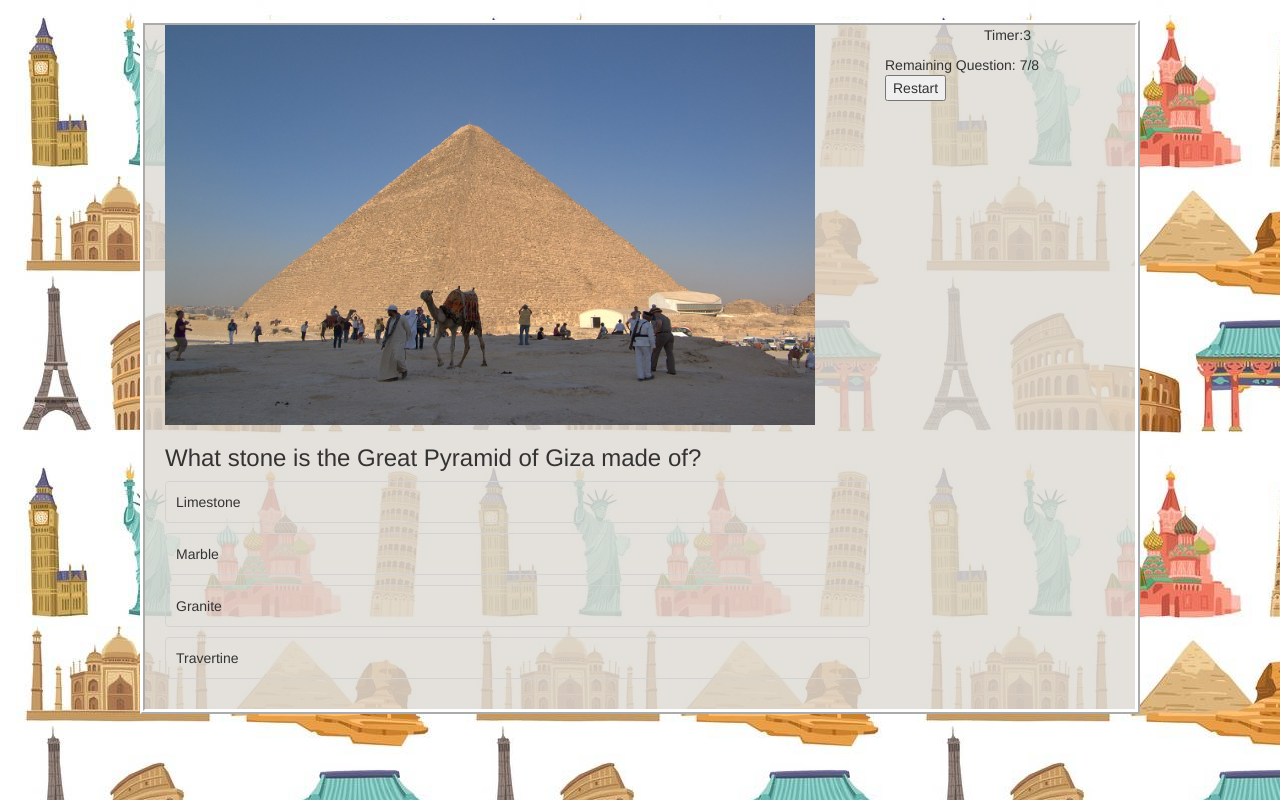
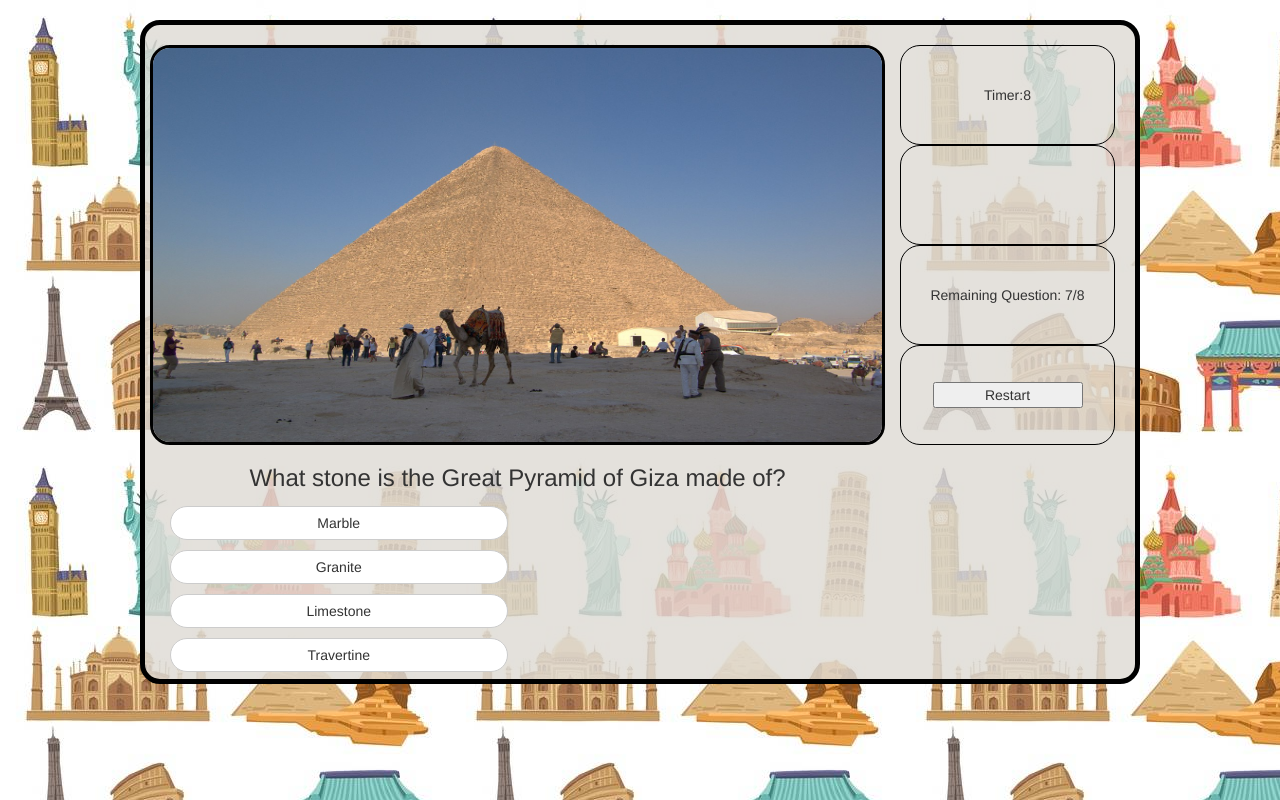
Before and after one commit to sialbul/TriviaGame, a plain HTML site: page index.html in a window 1280 px wide. Both pictures are taken after a click on the button "Start". Drawn offline with nearby package versions, Linux system fonts and the light colour scheme.

Commit message:
made some styling but still needs more

```diff
--- a/assets/css/style.css
+++ b/assets/css/style.css
@@ -1,26 +1,57 @@
 body {
   background-image: url(../images/world3.jpg);
 }
-#container{
-  padding: 0px 20px 20px 20px;
+#container {
+  padding: 20px 20px 20px 20px;
   margin: 0 auto;
   margin-top: 20px;
   background-color: rgba(223, 219, 213, 0.822);
   width: 1000px;
-  border: 5px ridge white;
+  height: 664px;
+  border: 5px solid black;
+  border-radius: 20px;
   position: relative;
 }
 
-img{
-  width: 650px;
-  height:400px;
+#game {
+  margin: 0 auto;
+  text-align: center;
 }
 
-.choice{
-border: 1px solid lightgrey;
-padding: 10px;
-border-radius: 4px;
-cursor: pointer;
+#game3 {
+  margin: 0 auto;
+  text-align: center;
+  display: flex;
+  justify-content: center;
+  flex-direction: column;
+}
+
+#choiceButton {
+  float: left;
+  width: 10px;
+  border-radius: 20px;
+}
+.rowInfo {
+  height: 100px;
+  width: 100%;
+  border: 1px solid black;
+  border-radius: 20px;
+  padding: 0px;
+  text-align: center;
+  display: flex;
+  justify-content: center;
+  flex-direction: column;
+}
+img {
+  width: 100%;
+  height: 400px;
+  border: 3px solid black;
+  border-radius: 20px;
+}
+
+#choiceButton {
+  width: 100%;
+  margin: 5px;
 }
 #container2 {
   margin: 0 auto;
@@ -29,6 +60,7 @@ cursor: pointer;
   width: 1000px;
   height: 600px;
   border: 5px ridge white;
+  border-radius: 20px;
   position: relative;
 }
 h1 {
@@ -58,8 +90,13 @@ h4 {
   margin: 20px;
   padding: 10px;
   background-color: rgba(223, 219, 213, 0.596);
+  border-radius: 20px;
 }
 
+#restart {
+  width: 150px;
+  margin: 0 auto;
+}
 #questionImg {
   margin-top: 10px;
   border: 5px ridge white;
--- a/assets/javascript/app.js
+++ b/assets/javascript/app.js
@@ -1,4 +1,4 @@
-let counter = 5;
+let counter = 10;
 let currentQuestion = 0;
 let score = 0;
 let lost = 0;
@@ -38,7 +38,7 @@ function countDown() {
 
 function loadQuestion() {
 
-    counter = 5;
+    counter = 10;
     timer = setInterval(countDown, 1000);
     const image = questionList[currentQuestion].image;
     const question = questionList[currentQuestion].question;
@@ -49,7 +49,9 @@ function loadQuestion() {
     $('#game').html(`
     <img src="${image}"/>
     <h3>${question}</h3>
-    ${loadChoices(choices)}
+    `);
+    $('#game2').html(`
+        ${loadChoices(choices)}
     `);
     $('#resultSection').html(`<p></p>`);
 
@@ -59,18 +61,18 @@ function loadQuestion() {
 function loadChoices(choices) {
     let result = '';
     for (let i = 0; i < choices.length; i++) {
-        result += `<p class="choice" data-answer="${choices[i]}">${choices[i]}</p>`;
+        result += `<button type="button" id="choiceButton" class="btn btn-default" data-answer="${choices[i]}">${choices[i]}</button>`;
     }
     return result;
 }
 
 
 //event delegation
-$(document).on('click', ".choice", function () {
+$(document).on('click', "#choiceButton", function () {
     clearInterval(timer);
     var selectedAnswer = $(this).attr("data-answer");
     var answer = questionList[currentQuestion].answer;
-    console.log('choice', selectedAnswer);
+    console.log('choiceButton', selectedAnswer);
 
     if (selectedAnswer === answer) {
         score++;
@@ -91,27 +93,20 @@ function displayResult() {
 <p> You get ${score} questions(s) right </p>
 <p> You missed ${lost} questions(s) </p>
 <p> Total questions ${questionList.length}</p>
-<button class="restart2">Restart</button>
 `;
-    $('#game').html(result);
+    $('#game3').html(result);
     $('#timeleft').hide();
-    $('#restart').hide();
+    $('#restart').show();
+    $('#remaning').hide();
+    $('#resultSection').hide();
+    $('#game2').hide();
+    $('#game').hide();
+
 }
-
-$(document).on('click', '.restart2', function () {
-    clearInterval(timer);
-    counter = 5;
-    currentQuestion = 0;
-    score = 0;
-    lost = 0;
-    timer = null;
-    loadQuestion();
-
-})
 
 $(document).on('click', '#restart', function () {
     clearInterval(timer);
-    counter = 5;
+    counter = 10;
     currentQuestion = 0;
     score = 0;
     lost = 0;
@@ -119,16 +114,13 @@ $(document).on('click', '#restart', function () {
     loadQuestion();
 });
 
-
-
 $("#restart").click(function () {
-    return confirm("Are you sure you want to restart the game?")
+    return confirm("Do you want to restart the game?")
 });
 
 function loadRemainingQuestion() {
     const remainingQuestion = questionList.length - (currentQuestion + 1);
     const totalQuestion = questionList.length;
-
     return `Remaining Question: ${remainingQuestion}/${totalQuestion}`;
 
 }
@@ -138,24 +130,14 @@ function resultOfQuestion(status) {
 
     if (status === 'win') {
         $('#resultSection').html(`<p><b>Congrulations</b>, you pick the correct answer</p>`);
-        // $(answer).css("background-color", "#ff0000");
-
-
     } else {
         $('#resultSection').html(`<p>Oppps! Correct answer was <b>${answer}</b></p>`);
-
-        // $(answer).css("background-color", "#ff0000");
-
     }
 }
-
-
 
 $('#start').click(function () {
     $('#container2').remove();
     $('#container').show();
-
-
     loadQuestion();
 
 })
--- a/assets/javascript/question.js
+++ b/assets/javascript/question.js
@@ -1,19 +1,19 @@
 const questionList = [
     {
         question: "What stone is the Great Pyramid of Giza made of?",
-        choices: ["Limestone", "Marble", "Granite", "Travertine"],
+        choices: ["Marble", "Granite","Limestone",  "Travertine"],
         answer: "Limestone",
         image: "assets/images/greatPyramid.jpg"
     },
     {
         question: "What is the length of The Great Wall of China?",
-        choices: ["13170 mi", "7500 mi", "17100 mi", "2500 mi"],
+        choices: ["17100 mi","13170 mi", "7500 mi",  "2500 mi"],
         answer: "13170 mi",
         image: "assets/images/greatWall.jpg",
     },
     {
         question: "When was the Hagia Sophia built?",
-        choices: ["6th century", "10th century", "12nd century", "18th century"],
+        choices: ["10th century","6th century",  "12nd century", "18th century"],
         answer: "6th century",
         image: "assets/images/hagiaSophia.jpg",
 
@@ -27,14 +27,14 @@ const questionList = [
     },
     {
         question: "How many visitors are allowed to visit Potala Palace per day?",
-        choices: [2300, 10, 120, 1500],
+        choices: [ 10, 120, 1500,2300],
         answer: 2300,
         image: "assets/images/potalaPAlace.jpg",
 
     },
     {
         question: "Where is Stonehenge?",
-        choices: ["England", "Indiana", "Ireland", "Scotland"],
+        choices: [ "Ireland","England", "Indiana", "Scotland"],
         answer: "England",
         image: "assets/images/Stonehenge.jpg",
 
@@ -48,7 +48,7 @@ const questionList = [
     },
     {
         question: "How many entrances are there in the Colosseum?",
-        choices: [80, 50, 30, 10],
+        choices: [50, 30,80,  10],
         answer: "80",
         image: "assets/images/colosseum.jpg",
 
--- a/index.html
+++ b/index.html
@@ -26,19 +26,26 @@
     <div id="container">
         <div class="row">
             <div class="col-md-9 col-lg-9">
-                <div id="game"></div>
+                <div class="row">
+                    <div id="game"></div>
+                    <div id="game3"></div>
+
+                </div>
+                <div class="row">
+                    <div class="col-md-6 col-lg-" id="game2"></div>
+                </div>
             </div>
             <div class="col-md-3 col-lg-3">
-                <div class="row">
+                <div class="rowInfo">
                     <div id="timeleft" style="text-align: center"></div>
                 </div>
-                <div class="row">
+                <div class="rowInfo">
                     <div id="resultSection"></div>
                 </div>
-                <div class="row">
+                <div class="rowInfo">
                     <div id="remaning"></div>
                 </div>
-                <div class="row">
+                <div class="rowInfo">
                     <button id="restart">Restart</button>
                 </div>
             </div>
```
